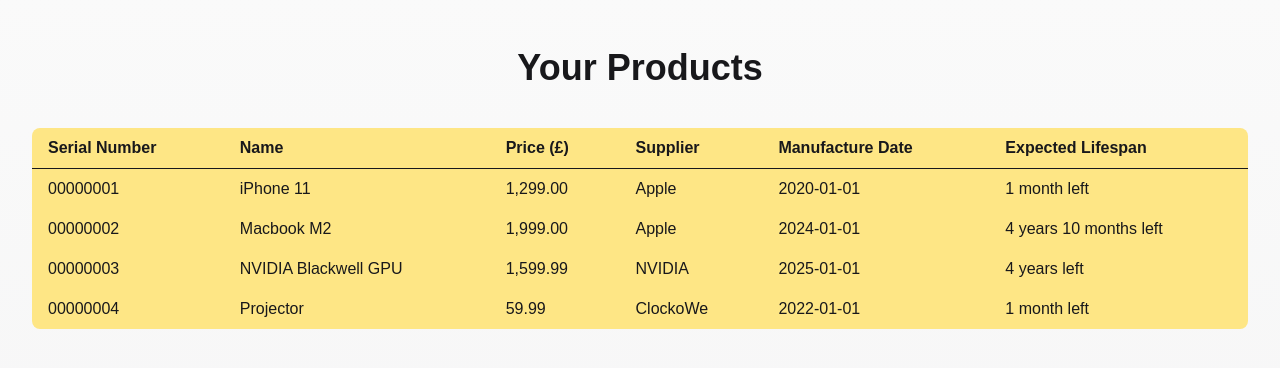
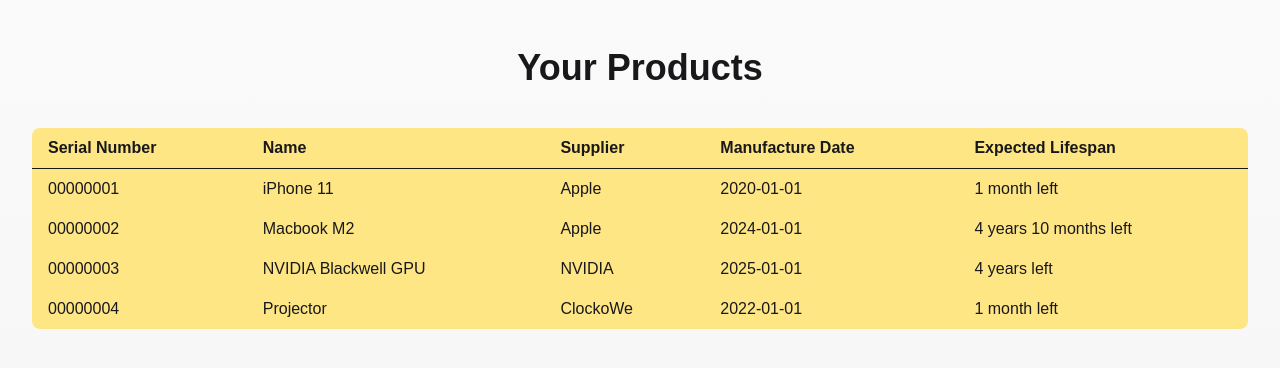
Before and after one commit to wanapichpongsa/lifecycle, a Next.js app: page / in a window 1280 px wide. Shown: the top 368 px of the page. Built offline with nearby package versions, Linux system fonts and the light colour scheme.

Commit message:
remove price

```diff
--- a/src/app/refurbish/[id]/page.tsx
+++ b/src/app/refurbish/[id]/page.tsx
@@ -5,10 +5,10 @@
 
 // ideally would be database
 const rows: string[][] = [
-  ["00000001", "iPhone 11", "1,299.00", "Apple", "2020-01-01", "1 month left", "iphone.jpg"],
-  ["00000002", "Macbook M2", "1,999.00", "Apple", "2024-01-01", "4 years 10 months left", "m2.jpg"],
-  ["00000003", "NVIDIA Blackwell GPU", "1,599.99", "NVIDIA", "2025-01-01", "4 years left"],
-  ["00000004", "Projector", "59.99", "ClockoWe", "2022-01-01", "1 month left", "projector.jpg"]
+  ["00000001", "iPhone 11", "Apple", "2020-01-01", "1 month left", "iphone.jpg"],
+  ["00000002", "Macbook M2", "Apple", "2024-01-01", "4 years 10 months left", "m2.jpg"],
+  ["00000003", "NVIDIA Blackwell GPU", "NVIDIA", "2025-01-01", "4 years left"],
+  ["00000004", "Projector", "ClockoWe", "2022-01-01", "1 month left", "projector.jpg"]
 ];
 
 export default async function RefurbishPage({ params }: { params: Promise<{ id: string }> }) {
@@ -16,7 +16,7 @@
   const row = getProduct(id);
 
   const refurbisherPrice = refurbishers.find(
-    (refurbisher) => refurbisher.name === row?.[3]
+    (refurbisher) => refurbisher.name === row?.[2]
   )?.deals.find(
     (deal) => deal.product === row?.[1]
   )?.price || "None";
@@ -32,7 +32,7 @@
           {/* Product Image */}
           <div className="relative h-[300px] sm:h-[400px]">
             <Image
-              src={`/${row?.[6]}`}
+              src={`/${row?.[5] || ''}`}
               alt={row?.[1] || "Product"}
               fill
               className="object-contain p-4"
@@ -46,20 +46,16 @@
               <h1 className="text-xl sm:text-3xl font-bold text-zinc-900">{row?.[1]}</h1>
               <div className="space-y-2 text-sm sm:text-base text-zinc-700">
                 <p className="flex justify-between">
-                  <span className="font-semibold">Price:</span>
-                  <span>£{row?.[2]}</span>
+                  <span className="font-semibold">Supplier:</span>
+                  <span>{row?.[2]}</span>
                 </p>
                 <p className="flex justify-between">
-                  <span className="font-semibold">Supplier:</span>
+                  <span className="font-semibold">Manufacture Date:</span>
                   <span>{row?.[3]}</span>
                 </p>
                 <p className="flex justify-between">
-                  <span className="font-semibold">Manufacture Date:</span>
+                  <span className="font-semibold">Expected Lifespan:</span>
                   <span>{row?.[4]}</span>
-                </p>
-                <p className="flex justify-between">
-                  <span className="font-semibold">Expected Lifespan:</span>
-                  <span>{row?.[5]}</span>
                 </p>
               </div>
             </div>
@@ -67,10 +63,10 @@
             {/* Action Buttons */}
             <div className="space-y-2 sm:space-y-3">
               <button className="w-full py-2 sm:py-3 px-4 bg-blue-600 text-zinc-100 rounded-lg hover:bg-blue-700 transition-colors text-sm sm:text-base">
-                Direct Refurbisher: £{refurbisherPrice}
+                Original Refurbisher: £{refurbisherPrice}
               </button>
               <Link
-                href={`/refurbishers/${encodeURIComponent(`${row?.[3]} ${row?.[1].replaceAll(' ', '-')} ${row?.[5]}`)}`}
+                href={`/refurbishers/${encodeURIComponent(`${row?.[2]} ${row?.[1].replaceAll(' ', '-')} ${row?.[4]}`)}`}
                 className="text-center block w-full py-2 sm:py-3 px-4 bg-green-600 text-zinc-100 rounded-lg hover:bg-green-700 transition-colors text-sm sm:text-base"
               >
                 Find Refurbisher
--- a/src/components/Table.tsx
+++ b/src/components/Table.tsx
@@ -7,12 +7,12 @@
 
 // this app can be applied to business manufacturing operations (recycling raw materials)
 export default function Table() {
-  const headings: string[] = ["Serial Number", "Name", "Price (£)", "Supplier", "Manufacture Date", "Expected Lifespan"];
+  const headings: string[] = ["Serial Number", "Name", "Supplier", "Manufacture Date", "Expected Lifespan"];
   const rows: string[][] = [
-    ["00000001", "iPhone 11", "1,299.00", "Apple", "2020-01-01", "1 month left"],
-    ["00000002", "Macbook M2", "1,999.00", "Apple", "2024-01-01", "4 years 10 months left"],
-    ["00000003", "NVIDIA Blackwell GPU", "1,599.99", "NVIDIA", "2025-01-01", "4 years left"],
-    ["00000004", "Projector", "59.99", "ClockoWe", "2022-01-01", "1 month left"]
+    ["00000001", "iPhone 11", "Apple", "2020-01-01", "1 month left"],
+    ["00000002", "Macbook M2", "Apple", "2024-01-01", "4 years 10 months left"],
+    ["00000003", "NVIDIA Blackwell GPU", "NVIDIA", "2025-01-01", "4 years left"],
+    ["00000004", "Projector", "ClockoWe", "2022-01-01", "1 month left"]
   ];
 
   const router = useRouter();
@@ -31,7 +31,7 @@
               <th
                 key={heading}
                 className={`text-left px-2 sm:px-4 py-2 text-xs sm:text-base whitespace-nowrap ${
-                  index !== 1 && index !== 5 ? 'hidden sm:table-cell' : ''
+                  index !== 1 && index !== 4 ? 'hidden sm:table-cell' : ''
                 }`}
               >
                 {heading}
@@ -46,7 +46,7 @@
                 <td
                   key={cell}
                   className={`text-left px-2 sm:px-4 py-2 text-xs sm:text-base whitespace-nowrap ${
-                    index !== 1 && index !== 5 ? 'hidden sm:table-cell' : ''
+                    index !== 1 && index !== 4 ? 'hidden sm:table-cell' : ''
                   }`}
                 >
                   {cell}
```
